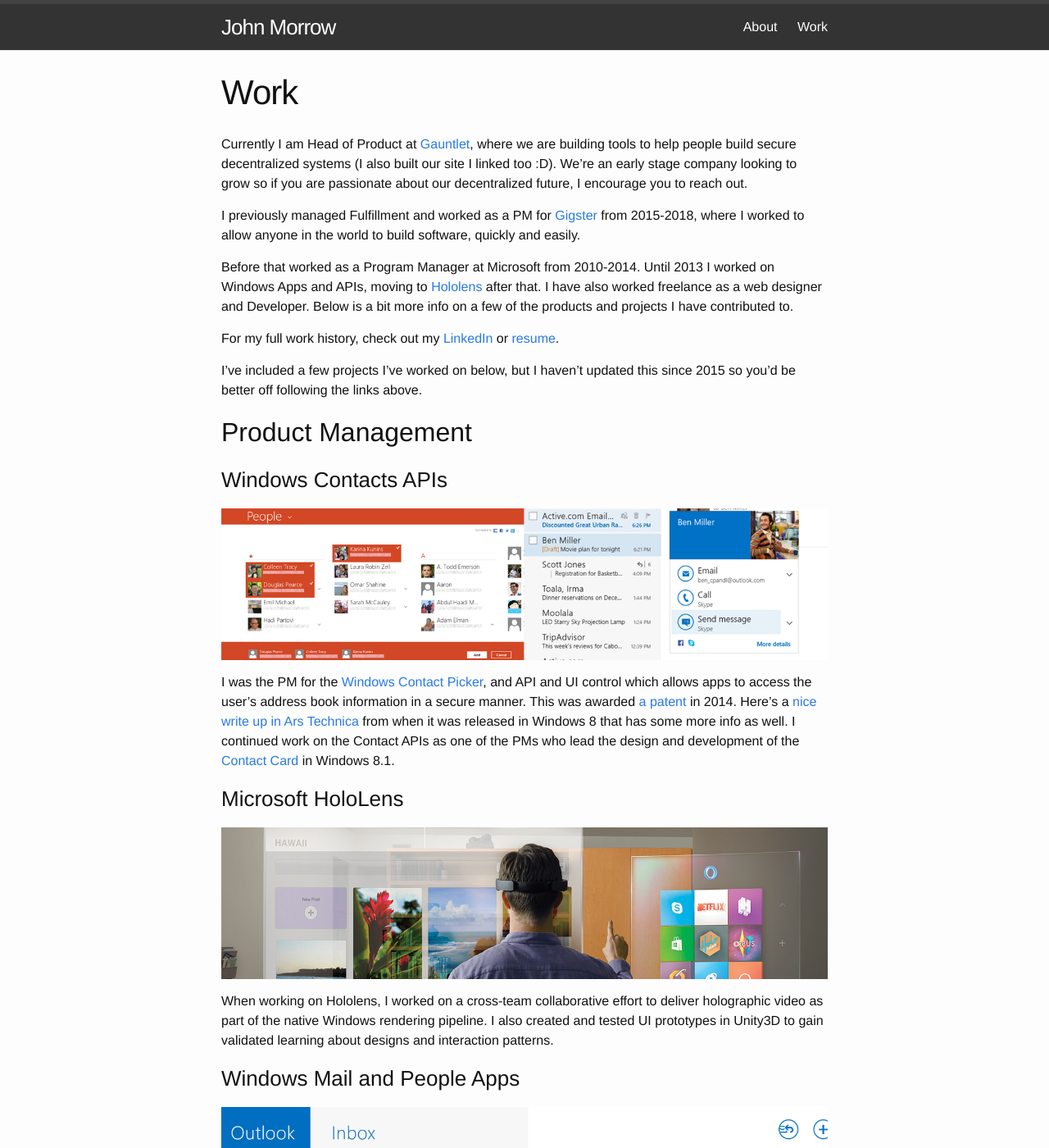
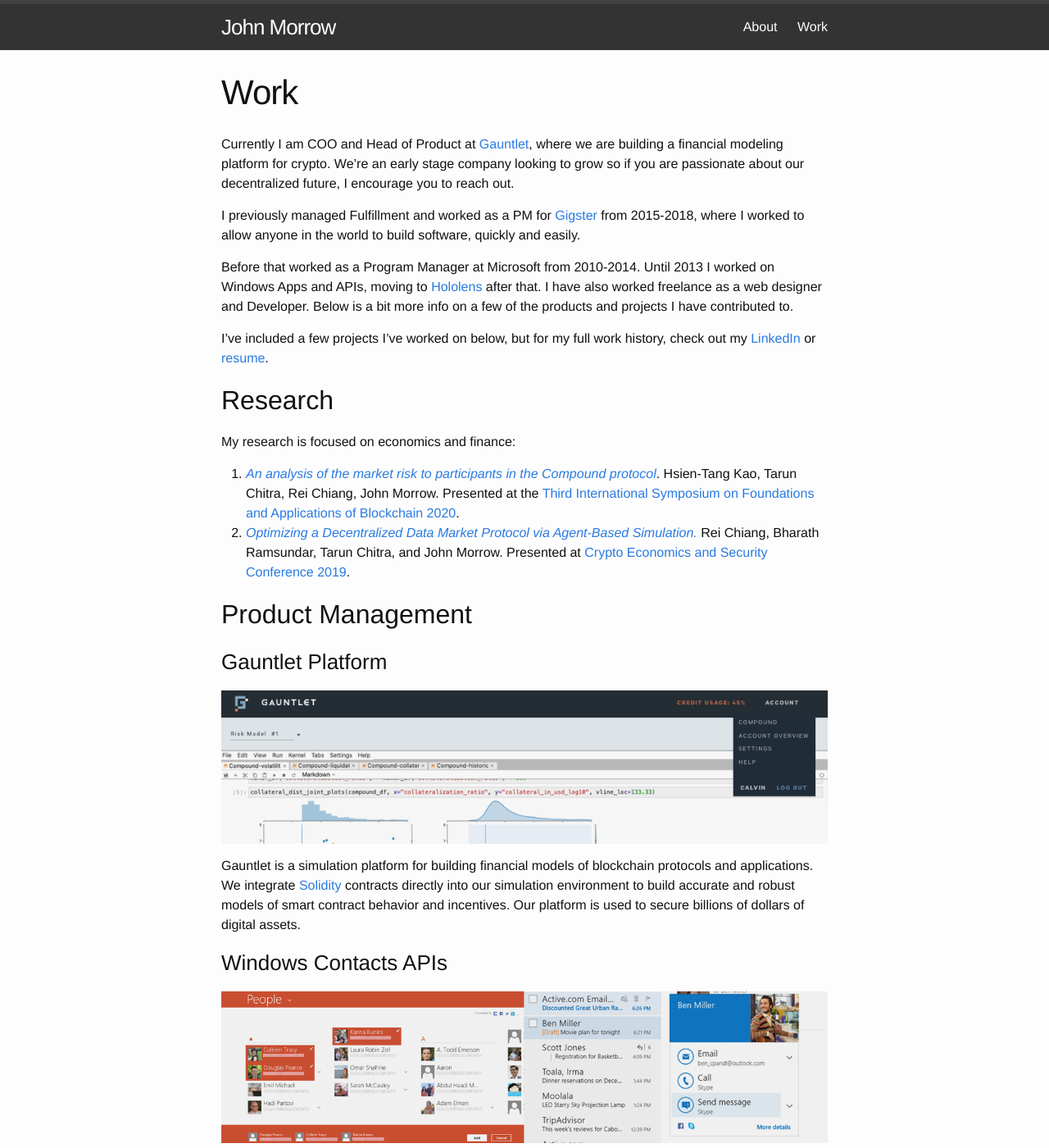
Before and after one commit to mrjohnmorrow/mrjohnmorrow.github.io, a Jekyll site: the page built from work.md, in a window 1280 px wide and 1400 px high. Shown: the whole window at 82% size. Built offline with Jekyll 4.4.1, drawn with Linux system fonts in a browser that asks for light colours; some of the changed text lies outside the part shown.

Commit message:
Work update 2020

```diff
--- a/_config.yml
+++ b/_config.yml
@@ -1,16 +1,16 @@
 # Site settings
 title: John Morrow
-email: me@jmo.mx
+email: john@jmo.mx
 description: > # this means to ignore newlines until "baseurl:"
-  My personal website and blog.
+   All content is written by me, and is by default released freely under the WTFPL.
 baseurl: "" # the subpath of your site, e.g. /blog/
 url: "http://jmo.mx" # the base hostname & protocol for your site
 
 #usernames
-twitter_username: mrjohnmorrow
-github_username:  mrjohnmorrow
+twitter_username: jmo_mx
+github_username:  jmomx
 linkedin_username: jmomx
-facebook_username: mrjohnmorrow
+facebook_username: jm0mx
 #dribbble_username: johnmorrow
 
 #visual options
--- a/work.md
+++ b/work.md
@@ -4,17 +4,28 @@
 permalink: /work/
 ---
 
-Currently I am Head of Product at [Gauntlet](https://gauntlet.network), where we are building tools to help people build secure decentralized systems (I also built our site I linked too :D). We're an early stage company looking to grow so if you are passionate about our decentralized future, I encourage you to reach out.
+Currently I am COO and Head of Product at [Gauntlet](https://gauntlet.network), where we are building a financial modeling platform for crypto. We're an early stage company looking to grow so if you are passionate about our decentralized future, I encourage you to reach out.
 
-I previously managed Fulfillment  and worked as a PM for [Gigster](http://gigster.com) from 2015-2018, where I worked to allow anyone in the world to build software, quickly and easily.
+I previously managed Fulfillment and worked as a PM for [Gigster](http://gigster.com) from 2015-2018, where I worked to allow anyone in the world to build software, quickly and easily.
 
 Before that worked as a Program Manager at Microsoft from 2010-2014. Until 2013 I worked on Windows Apps and APIs, moving to  [Hololens](https://www.microsoft.com/microsoft-hololens/en-us) after that. I have also worked freelance as a web designer and Developer. Below is a bit more info on a few of the products and projects I have contributed to.
 
-For my full work history, check out my [LinkedIn](https://linkedin.com/in/{{ site.linkedin_username }}) or [resume](/JohnMorrowResume.pdf).
+I've included a few projects I've worked on below, but for my full work history, check out my [LinkedIn](https://linkedin.com/in/{{ site.linkedin_username }}) or [resume](/JohnMorrowResume.pdf).
 
-I've included a few projects I've worked on below, but I haven't updated this since 2015 so you'd be better off following the links above.
+## Research
+
+My research is focused on economics and finance:
+
+1. [*An analysis of the market risk to participants in the Compound protocol*](https://gauntlet.network/reports/compound). Hsien-Tang Kao, Tarun Chitra, Rei Chiang, John Morrow. Presented at the [Third International Symposium on Foundations and Applications of Blockchain 2020](https://scfab.github.io/2020/index.html).
+2. [*Optimizing a Decentralized Data Market Protocol via Agent-Based Simulation.*](/papers/datamarket.pdf) Rei Chiang, Bharath Ramsundar, Tarun Chitra, and John Morrow. Presented at [Crypto Economics and Security Conference 2019](https://cesc.io/).
 
 ## Product Management
+
+### Gauntlet Platform
+
+![Gauntlet](/images/gauntletplatform.png)
+
+Gauntlet is a simulation platform for building financial models of blockchain protocols and applications. We integrate [Solidity](https://github.com/ethereum/solidity) contracts directly into our simulation environment to build accurate and robust models of smart contract behavior and incentives. Our platform is used to secure billions of dollars of digital assets.
 
 ### Windows Contacts APIs
 
@@ -31,25 +42,19 @@
 
 When working on Hololens, I worked on a cross-team collaborative effort to deliver holographic video as part of the native Windows rendering pipeline. I also created and tested UI prototypes in Unity3D to gain validated learning about designs and interaction patterns.
 
+## Development
 
 
-### Windows Mail and People Apps
+### Gigster Data Warehouse
 
-![Windows Mail](/images/windowsmail.png)
+![Data Warehouse](/images/gigsterdata.png)
 
-Working on the Mail and People Apps, released in-box as part of Windows 8 and beyond, I was responsible for many features, including:
+At [Gigster](https://gigster.com/), I designed and built out our data warehouse and analytics system. Using python scripts and Fivetran for ETL, we created a single source of truth for the company's data in Amazon Redshift. Then, using SQL and Looker, I created hundreds of different data views and visualizations that were used to drive day-to-day decision making across the company's hundreds of projects, thousands of freelancers, and millions in revenue.
 
-* Smart-suggestions logic in Mail
-* EAS Contact Sync
-* Social-Network Push notifications
-* Localization
-* App performance
-* App Security
 
-## Other Work
 
 ### The Paper Trail
 
-![Me!](/images/thepapertrail.png)
+![The Paper Trail](/images/thepapertrail.png)
 
-The Paper Trail was an online, audio-visual art project I worked on in collaboration with Chicago's [The Papers](https://thepapers.bandcamp.com/). The Papers collected videos from all around the world via [Kickstarter](https://www.kickstarter.com/projects/1791710722/the-paper-trail-0) to go with their album, the Anyway EP.  I worked with them to combine their music and the submitted videos to create an experience we've called a "traveling album", where you can wander the world as you listen to their music. The site is no longer up, but you can view the designs [here](https://docs.google.com/presentation/d/1vpCR-hM4rZkRykzY4o7uX65_FqUhIw8FZoImRH-kfAk/) and contact me if you are curious to learn more and/or see a demo.
+The Paper Trail was an online, audio-visual art project I worked on in collaboration with Chicago's [The Papers](https://thepapers.bandcamp.com/). The Papers collected videos from all around the world via [Kickstarter](https://www.kickstarter.com/projects/1791710722/the-paper-trail-0) to go with their album, the Anyway EP.  I worked with them to combine their music and the submitted videos to create an experience we've called a "traveling album", where you can wander the world as you listen to their music. The site is no longer up, but you can view the designs I created [here](https://docs.google.com/presentation/d/1vpCR-hM4rZkRykzY4o7uX65_FqUhIw8FZoImRH-kfAk/) and contact me if you are curious to learn more and/or see a demo.
```
Also changed, not shown: about.md (+2 -2 lines), images/contactsapis.png, images/gauntletplatform.png (added), images/gigsterdata.png (added), 2 other files.
